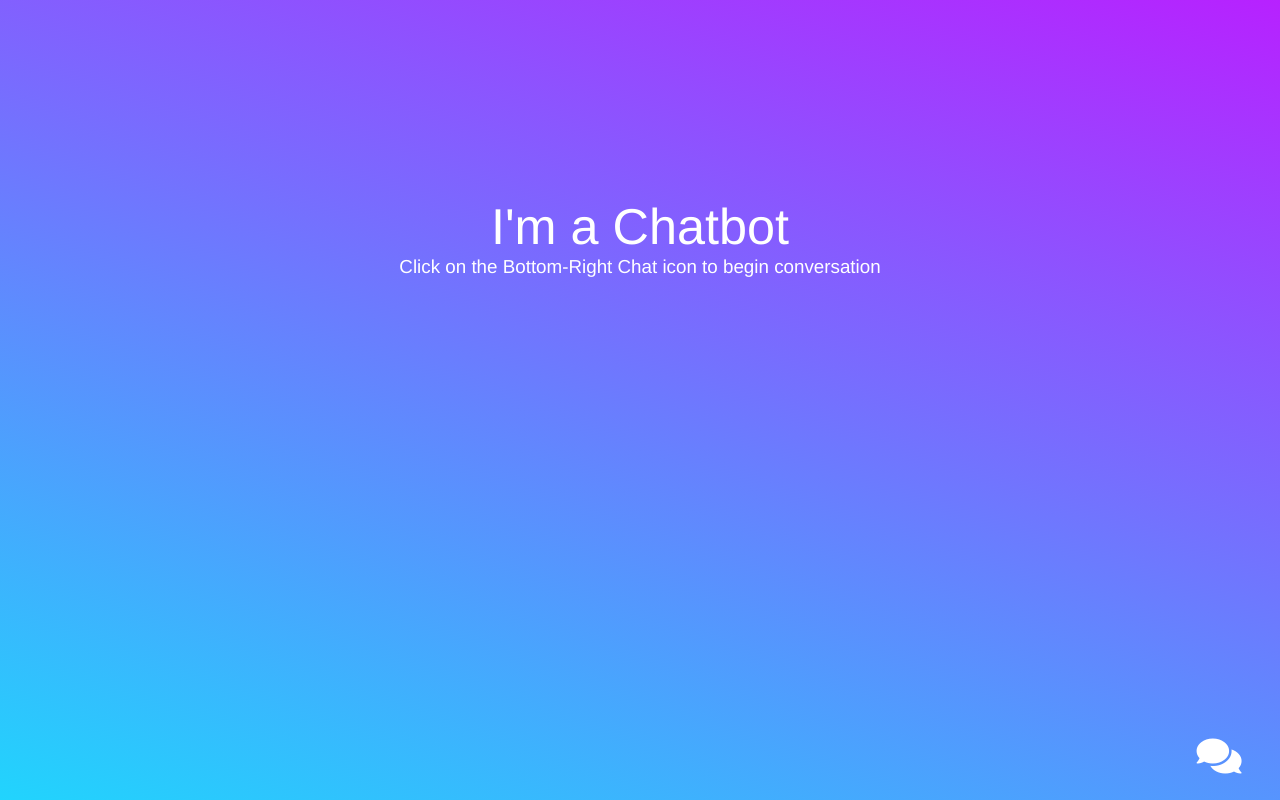
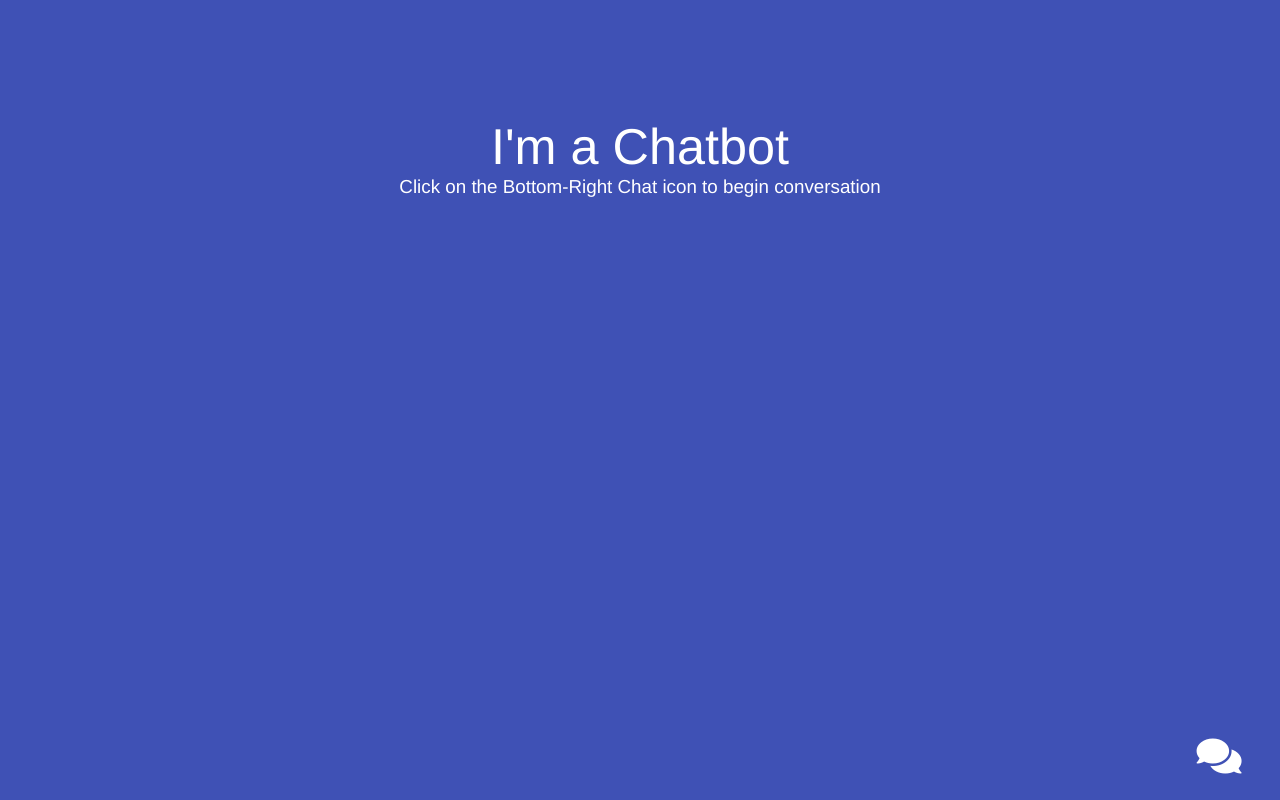
Before and after one commit to Dipen-Dedania/chatbot-ui, a React (Create React App) app in the folder chatbot/: page / in a window 1280 px wide. Built offline with nearby package versions, Linux system fonts and the light colour scheme.

Commit message:
feat: Finished

```diff
--- a/chatbot/src/style/components/_button.scss
+++ b/chatbot/src/style/components/_button.scss
@@ -2,6 +2,13 @@
   position: absolute;
   bottom: 3%;
   right: 3%;
+  transition: width 2s;
+
+  .fa-times {
+    &:hover {
+      color: red;
+    }
+  }
 
   button {
     background: transparent;
--- a/chatbot/src/style/pages/_home.scss
+++ b/chatbot/src/style/pages/_home.scss
@@ -1,6 +1,5 @@
 .home {
-  background-color: #21d4fd;
-  background-image: linear-gradient(19deg, #21d4fd 0%, #b721ff 100%);
+  background-color: #3f51b5;
   height: 100vh;
   width: 100vw;
   position: relative;
@@ -9,7 +8,7 @@
   .center-text {
     position: absolute;
     color: white;
-    top: 30%;
+    top: 20%;
     left: 50%;
     transform: translate(-50%, -50%);
 
```
Also changed, not shown: chatbot/src/style/main.css.
